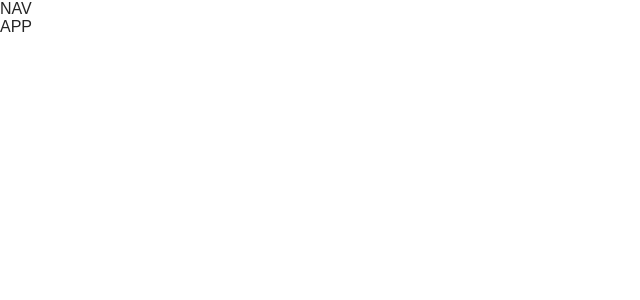
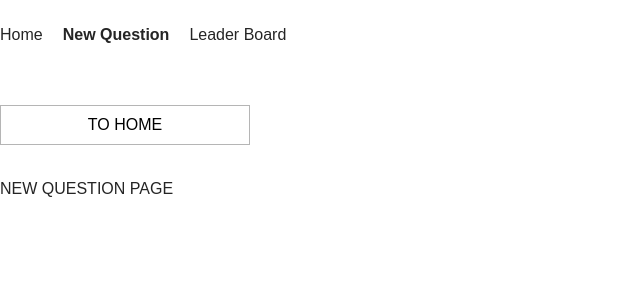
Before and after one commit to mariascharin/would-you-rather, a React (Create React App) app: page /add in a window 1280 px wide. Shown: the top 300 px of the page, without its empty margins (0-640 px from the left). Built offline with nearby package versions, Linux system fonts and the light colour scheme.

Commit message:
Implement routing

```diff
--- a/src/components/App.js
+++ b/src/components/App.js
@@ -1,22 +1,23 @@
-import React, { Component } from 'react'
-import { BrowserRouter as Router, Route } from 'react-router-dom'
-import Nav from './Nav'
-import HomePage from './HomePage'
-import QuestionPage from './NewQuestionPage'
-import NewQuestionPage from './NewQuestionPage'
-import LeaderBoardPage from './LeaderBoardPage'
+import React, { Component } from 'react';
+import { BrowserRouter as Router, Route } from 'react-router-dom';
+import Nav from './Nav';
+import HomePage from './HomePage';
+import QuestionPage from './QuestionPage';
+import NewQuestionPage from './NewQuestionPage';
+import LeaderBoardPage from './LeaderBoardPage';
 
 class App extends Component {
   render() {
     return (
         <Router>
-          <div>
+          <div className='contains'>
               <Nav />
-              <HomePage />
-              <QuestionPage />
-              <NewQuestionPage />
-              <LeaderBoardPage />
-              APP
+              <div>
+                  <Route path='/' exact component={HomePage} />
+                  <Route path='/questions/:id' component={QuestionPage} />
+                  <Route path='/add' component={NewQuestionPage} />
+                  <Route path='/leaderboard' component={LeaderBoardPage} />
+              </div>
           </div>
         </Router>
     )
--- a/src/components/HomePage.js
+++ b/src/components/HomePage.js
@@ -1,6 +1,6 @@
-import React, { Component } from 'react'
-import Login from './Login'
-import QuestionList from './QuestionList'
+import React, { Component } from 'react';
+import Login from './Login';
+import QuestionList from './QuestionList';
 
 class HomePage extends Component {
   render() {
@@ -8,6 +8,7 @@ class HomePage extends Component {
       <div>
           <Login />
           <QuestionList />
+          HOME PAGE
       </div>
     )
   }
--- a/src/components/LeaderBoardPage.js
+++ b/src/components/LeaderBoardPage.js
@@ -1,11 +1,12 @@
-import React, { Component } from 'react'
+import React, { Component } from 'react';
 import UserDetails from './UserDetails';
 
 class LeaderBoardPage extends Component {
   render() {
     return (
       <div>
-          <UserDetails />
+        <UserDetails />
+        LEADER BOARD PAGE
       </div>
     )
   }
--- a/src/components/Login.js
+++ b/src/components/Login.js
@@ -1,4 +1,4 @@
-import React, { Component } from 'react'
+import React, { Component } from 'react';
 
 class Login extends Component {
   render() {
--- a/src/components/Nav.js
+++ b/src/components/Nav.js
@@ -1,13 +1,27 @@
-import React, { Component } from 'react'
+import React from 'react';
+import { NavLink } from 'react-router-dom';
 
-class Nav extends Component {
-  render() {
-    return (
-      <div>
-        NAV
-      </div>
-    )
-  }
+
+export default function Nav () {
+  return (
+      <nav className='nav'>
+        <ul>
+          <li>
+            <NavLink to='/' exact activeClassName='active'>
+              Home
+            </NavLink>
+          </li>
+          <li>
+            <NavLink to='/add' activeClassName='active'>
+              New Question
+            </NavLink>
+          </li>
+          <li>
+            <NavLink to='/leaderboard' activeClassName='active'>
+              Leader Board
+            </NavLink>
+          </li>
+        </ul>
+      </nav>
+  )
 }
-
-export default Nav
--- a/src/components/NewQuestionPage.js
+++ b/src/components/NewQuestionPage.js
@@ -1,9 +1,26 @@
-import React, { Component } from 'react'
+import React, { Component } from 'react';
+import { Redirect } from 'react-router-dom';
 
 class NewQuestionPage extends Component {
+  state = {
+    toHome: false,
+  }
+
+
   render() {
+    const goToHome = (e) => (this.setState(() => ({
+      toHome: true,
+    })));
+    const { toHome } = this.state
+    if (toHome === true) {
+      return (<Redirect to='/' />)
+    }
     return (
       <div>
+        <button className='btn' onClick={goToHome}>To Home</button>
+        <div>
+          NEW QUESTION PAGE
+        </div>
       </div>
     )
   }
--- a/src/components/Question.js
+++ b/src/components/Question.js
@@ -1,4 +1,4 @@
-import React, { Component } from 'react'
+import React, { Component } from 'react';
 
 class Question extends Component {
   render() {
--- a/src/components/QuestionList.js
+++ b/src/components/QuestionList.js
@@ -1,5 +1,5 @@
-import React, { Component } from 'react'
-import Question from './Question'
+import React, { Component } from 'react';
+import Question from './Question';
 
 class QuestionList extends Component {
   render() {
--- a/src/components/QuestionPage.js
+++ b/src/components/QuestionPage.js
@@ -1,11 +1,12 @@
-import React, { Component } from 'react'
-import Question from './Question'
+import React, { Component } from 'react';
+import Question from './Question';
 
 class QuestionPage extends Component {
   render() {
     return (
       <div>
-          <Question/>
+        <Question/>
+        QUESTION PAGE
       </div>
     )
   }
--- a/src/components/UserDetails.js
+++ b/src/components/UserDetails.js
@@ -1,4 +1,4 @@
-import React, { Component } from 'react'
+import React, { Component } from 'react';
 
 class UserDetails extends Component {
   render() {
```
